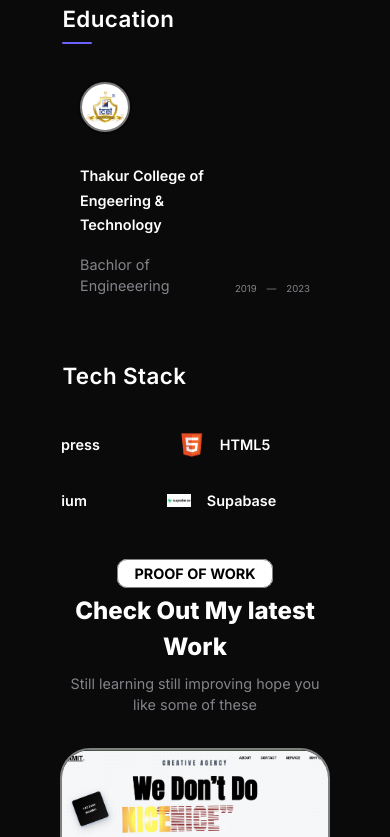
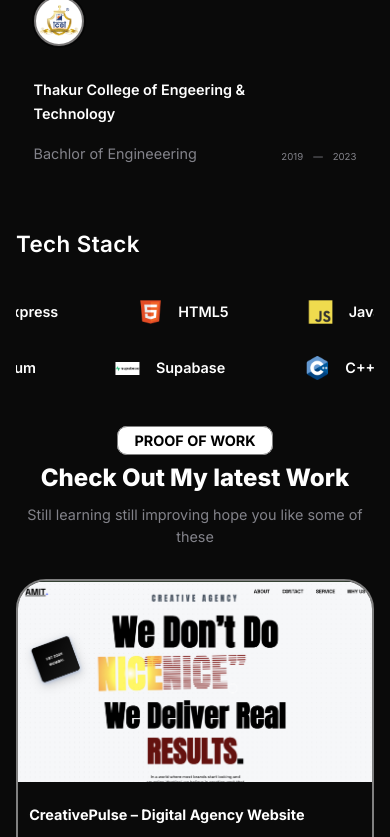
Before and after one commit to tcetamitpandey/AmitPandey.dev, a React (Vite) app: page / in a window 390 px wide. Shown: the part 1181-2018 px from the top of the page. Built offline with nearby package versions, Linux system fonts and the light colour scheme.

Commit message:
padding fix

```diff
--- a/src/App.css
+++ b/src/App.css
@@ -10,6 +10,14 @@
 }
 
 
+@media (max-width : 500px) {
+
+    .body_container{
+        padding-inline: 1rem;
+    }
+
+}
+
 @media (max-width : 350px) {
 
     .body_container{
```
